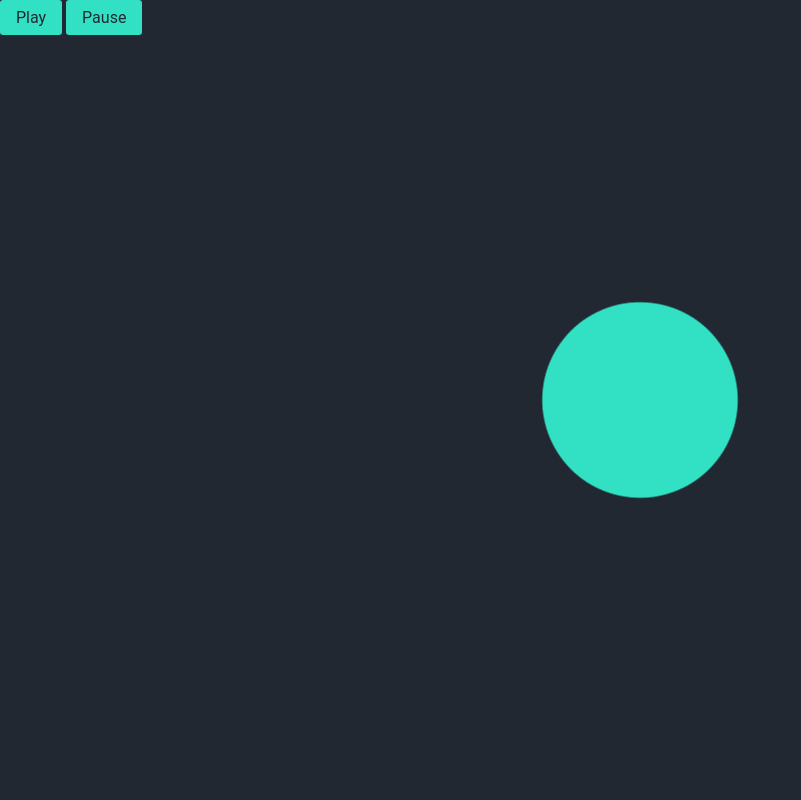
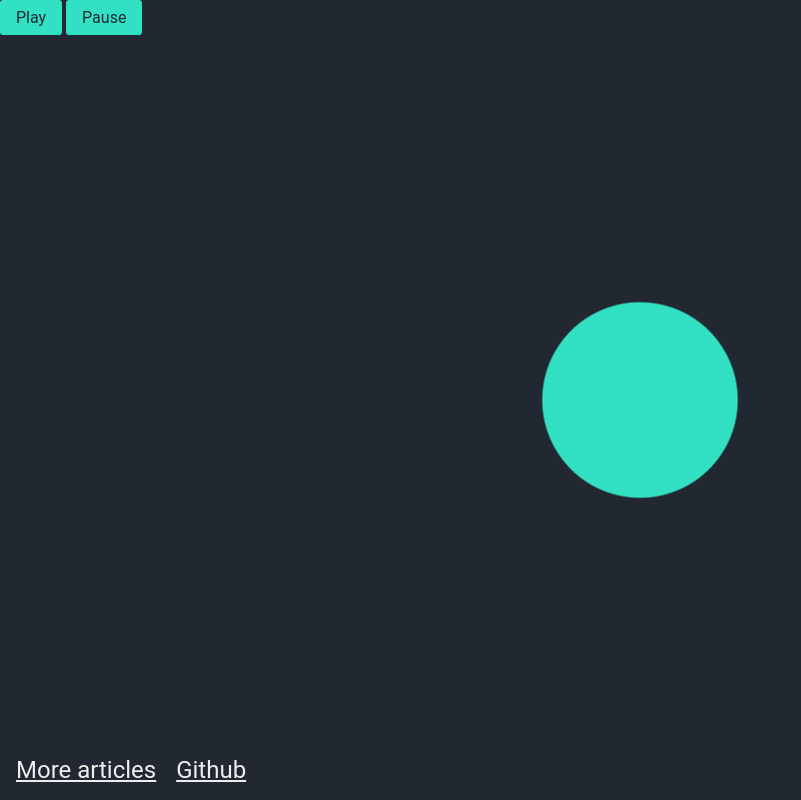
Before and after one commit to aphiwadChhoeun/Demo-Audio-Visualizer, a website built with webpack: page docs/index.html in a window 1280 px wide. Shown: the whole page, without its empty margins (0-801 px from the left). Built offline with nearby package versions, Linux system fonts and the light colour scheme.

Commit message:
add links

```diff
--- a/docs/index.html
+++ b/docs/index.html
@@ -27,6 +27,10 @@
             <button id="btn__play" class="button">Play</button>
             <button id="btn__pause" class="button">Pause</button>
         </div>
+        <div class="links">
+            <a href="https://www.aphiwadchhoeun.com/">More articles</a>
+            <a href="https://github.com/aphiwadChhoeun/Demo-Audio-Visualizer">Github</a>
+        </div>
     </div>
     <script src="bundle.js"></script>
 </body>
--- a/src/styles.scss
+++ b/src/styles.scss
@@ -49,6 +49,23 @@ body {
     }
   }
 
+  .links {
+    position: absolute;
+    width: 100%;
+    bottom: 1rem;
+    left: 1rem;
+
+    a {
+      margin-right: 1rem;
+      font-size: 1.5rem;
+      color: $light;
+
+      &:active {
+        color: $light;
+      }
+    }
+  }
+
   .bar {
     position: absolute;
     background: $primary;
@@ -71,7 +88,7 @@ body {
       width: 50px;
       height: 50px;
       border-radius: 50%;
-      background-image: linear-gradient( 180deg,  transparent 10%, $primary 60%);
+      background-image: linear-gradient(180deg, transparent 10%, $primary 60%);
       transform: translate(-50%, -50%);
     }
   }
```
